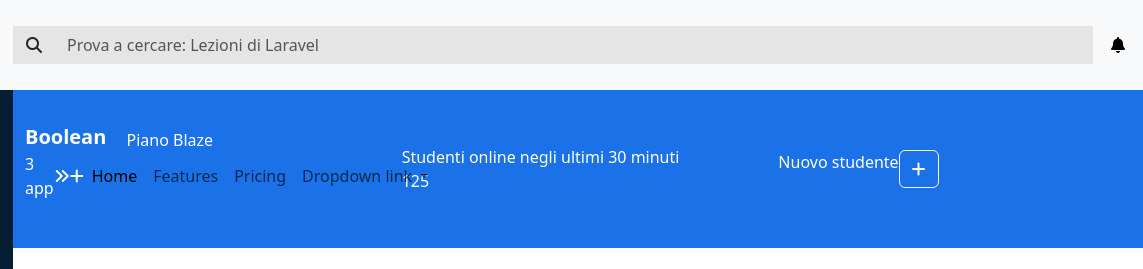
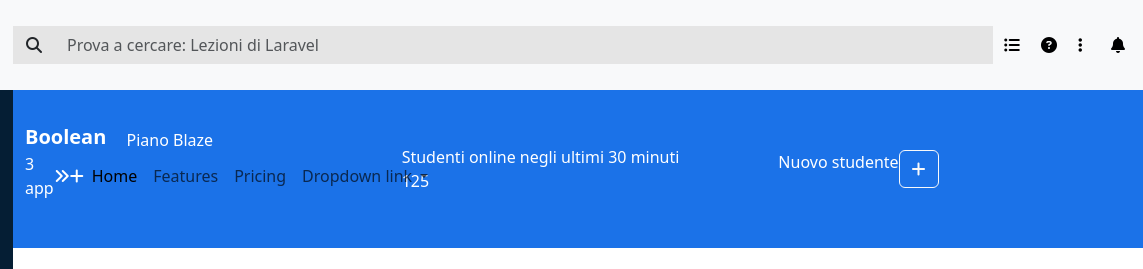
Before and after one commit to GencoMattia/html-css-bootstrap-dashboard, a plain HTML site: page index.html in a window 1280 px wide. Shown: the top 269 px of the page, 137-1280 px from the left. Drawn offline with nearby package versions, Linux system fonts and the light colour scheme.

Commit message:
Added buttons besides the bell button in the top navbar

```diff
--- a/CSS/style.css
+++ b/CSS/style.css
@@ -34,6 +34,10 @@ p {
 
 #top_search-bar {
     width: calc(100vw - 125px);
+}
+
+#top_nav-buttons {
+    width: 100px;
 }
 
 #bell-menu {
@@ -101,6 +105,10 @@ main {
     }
 
     #top_search-bar {
-        width: calc(100vw - 200px);
+        width: calc(100vw - 300px);
+    }
+
+    #bell-menu {
+        width: 50px;
     }
 }
--- a/index.html
+++ b/index.html
@@ -37,6 +37,17 @@
                         <button class="btn" type="submit"><i class="fa-solid fa-magnifying-glass"></i></button>
                         <input class="form-control me-2 border-0 bg-transparent" type="search" placeholder="Prova a cercare: Lezioni di Laravel" aria-label="Search">
                     </form>
+                    <div id="top_nav-buttons" class="d-none d-lg-flex justify-content-around">
+                        <button class="border-0 bg-transparent">
+                            <i class="fa-solid fa-list-ul"></i>
+                        </button>
+                        <button class="border-0 bg-transparent">
+                            <i class="fa-solid fa-circle-question"></i>
+                        </button>
+                        <button class="border-0 bg-transparent">
+                            <i class="fa-solid fa-ellipsis-vertical"></i>
+                        </button>
+                    </div>
                     <div id="bell-menu" class="d-flex justify-content-center">
                         <button class="border-0 bg-transparent">
                             <i class="fa-solid fa-bell"></i>
```
